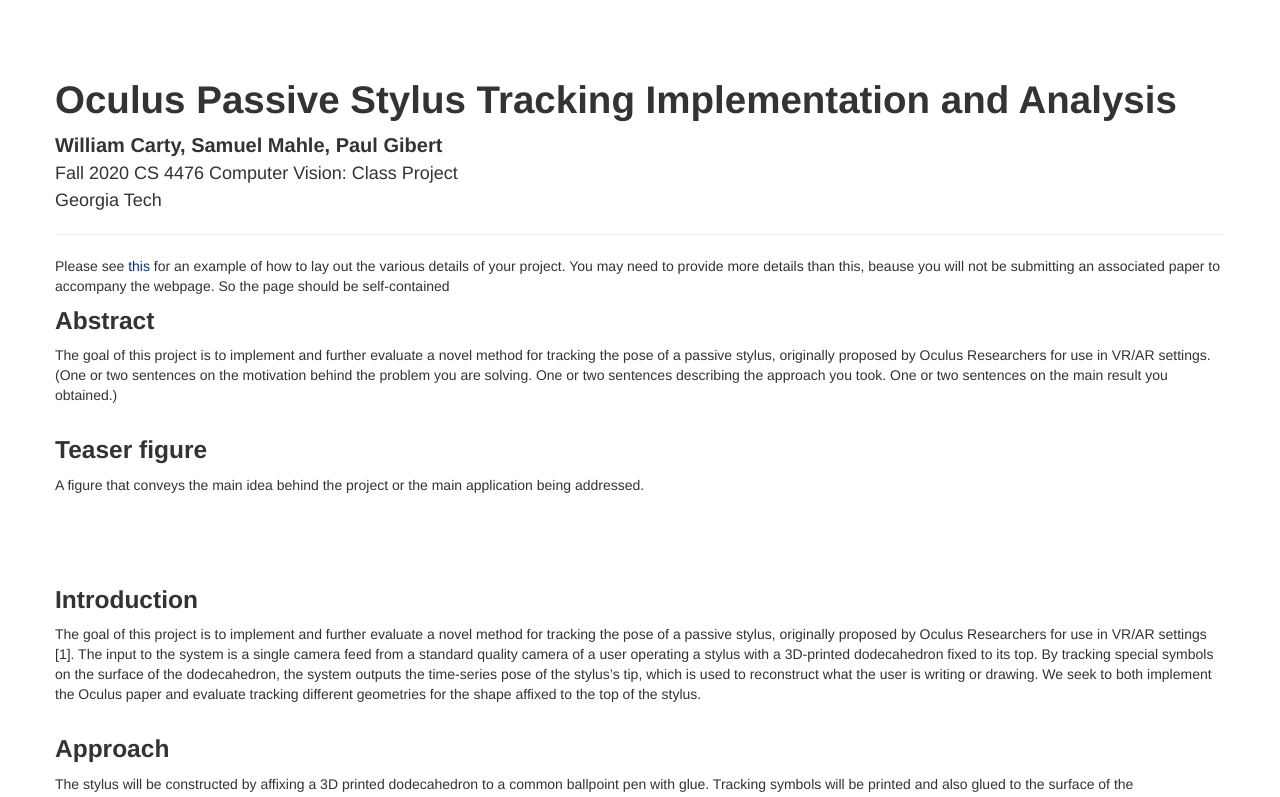
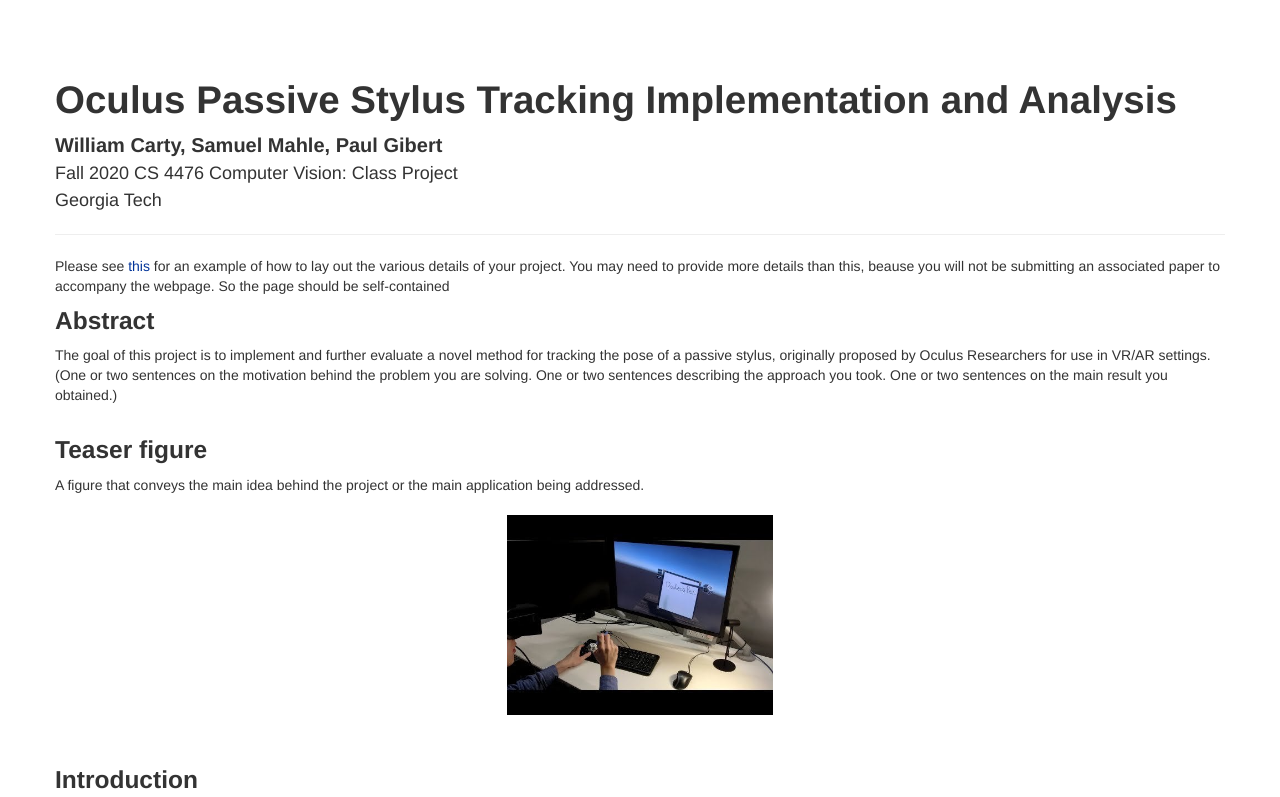
Before and after one commit to samuelmahle/CS4476Project, a plain HTML site: page index.html in a window 1280 px wide. Shown: the top 797 px of the page. Drawn offline with Linux system fonts and the light colour scheme; files whose address does not match are found by name.

Commit message:
Update index.html

```diff
--- a/index.html
+++ b/index.html
@@ -55,7 +55,7 @@ A figure that conveys the main idea behind the project or the main application b
 <br><br>
 <!-- Main Illustrative Figure -->
 <div style="text-align: center;">
-<img style="height: 200px;" alt="" src="exampleImage.png">
+<img style="height: 200px;" alt="" src="exampleImage.jpeg">
 </div>
 
 <br><br>
```
